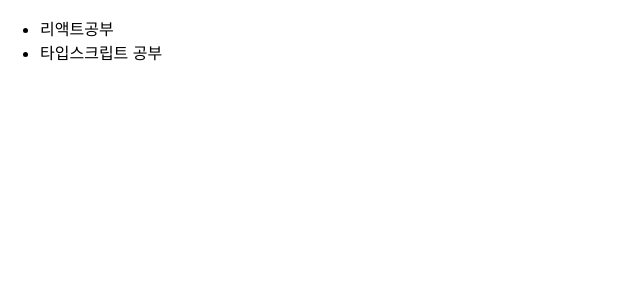
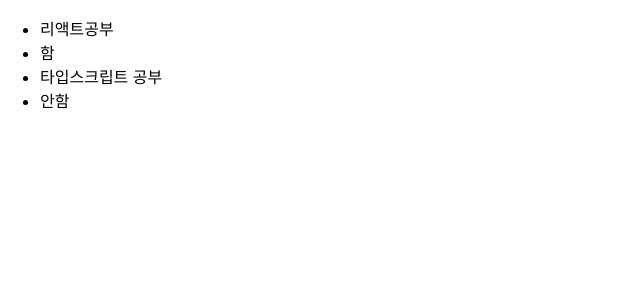
Before and after one commit to qwerewqwerew/react-ts, a React (Create React App) app: page / in a window 1280 px wide. Shown: the top 300 px of the page, without its empty margins (0-640 px from the left). Built offline with nearby package versions, Linux system fonts and the light colour scheme.

Commit message:
props 두개

```diff
--- a/src/App.tsx
+++ b/src/App.tsx
@@ -3,8 +3,8 @@ import Todo from "./models/todo";
 
 function App() {
 	const todos=[
-		new Todo("리액트공부"),
-		new Todo("타입스크립트 공부"),
+		new Todo("리액트공부","함"),
+		new Todo("타입스크립트 공부","안함"),
 	];
 	return (
 		<div className="App">
--- a/src/components/TodoItem.tsx
+++ b/src/components/TodoItem.tsx
@@ -1,4 +1,11 @@
-const TodoItem:React.FC<{text:string}> = (props) => {
-	return <li>{props.text}</li>;
+const TodoItem: React.FC<{ text: string; complete: string }> = (props) => {
+	console.log(props);
+	return (
+		<>
+			<li>{props.text}</li>
+			<li>{props.complete}</li>
+		</>
+	);
 };
-export {TodoItem};
+
+export { TodoItem };
--- a/src/components/Todos.tsx
+++ b/src/components/Todos.tsx
@@ -5,7 +5,7 @@ const Todos: React.FC<{ items: Todo[] }> = (props) => {
 	return (
 		<ul>
 			{props.items.map((item) => (
-				<TodoItem key={item.id} text={item.text}/>
+				<TodoItem key={item.id} text={item.text} complete={item.complete}/>
 			))}
 		</ul>
 	);
--- a/src/models/todo.ts
+++ b/src/models/todo.ts
@@ -1,9 +1,11 @@
 class Todo {
 	id: string;
 	text: string;
-	constructor(todoText: string) {
+	complete: string;
+	constructor(todoText: string, todoComplete: string) {
 		this.text = todoText;
 		this.id = new Date().toISOString();
+		this.complete = todoComplete;
 	}
 }
 export default Todo;
```
